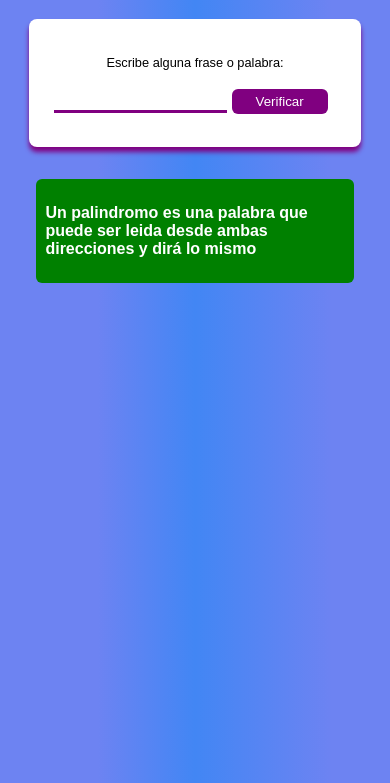
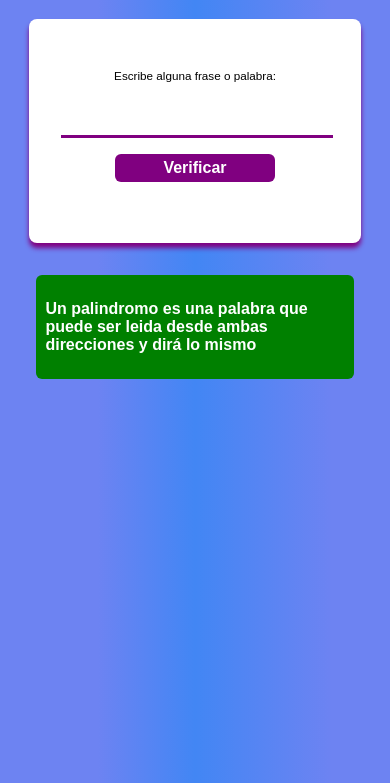
Before and after one commit to Neo3691102/detector-de-palindromos, a plain HTML site: page index.html in a window 390 px wide. Shown: the part 61-844 px from the top of the page. Drawn offline with Linux system fonts and the light colour scheme.

Commit message:
Se implementa responsividad a dispositivos tablet 768px

```diff
--- a/styles/style.css
+++ b/styles/style.css
@@ -66,20 +66,53 @@ body {
   font-weight: 700;
 }
 
-@media screen and (max-width: 425px){
-  .container{
-    width: 80%;
+@media screen and (max-width: 768px) {
+  .container {
+    width: 60%;
+    height: 12rem;
+  }
+
+  .container__p {
+    font-size: 3vw;
+  }
+
+  .container__paldescription {
+    width: 60%;
+  }
+
+  #text-input{
+    width: 100%;
+    margin-bottom: 1rem;
+    height: 2rem;
+    font-size: 0.9rem
+  }
+
+  #check-btn{
+    width: 60%;
+    position: relative;
+    left: 20%;
+    font-size: 1rem;
+    font-weight: bold;
   }
 
   #result{
     font-weight: 600;
+    margin-top: 0.8rem;
   }
+}
 
-  .container__paldescription{
+@media screen and (max-width: 425px) {
+  .container {
     width: 80%;
   }
 
+  #result {
+    font-weight: 600;
+  }
 
+  .container__paldescription {
+    width: 80%;
+  }
 }
 
 @media screen and (max-width: 375px) {
```
